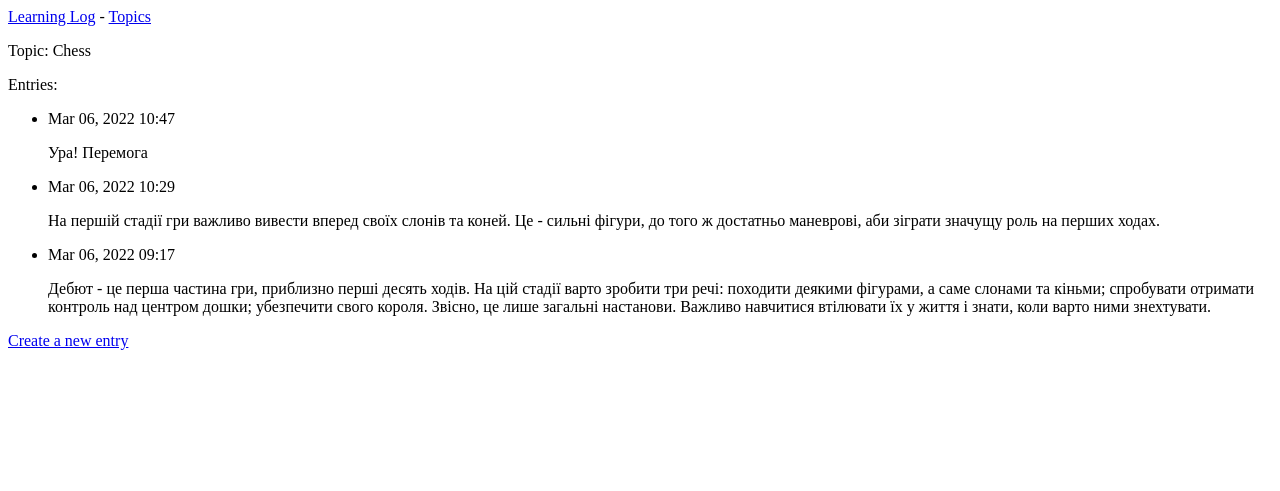
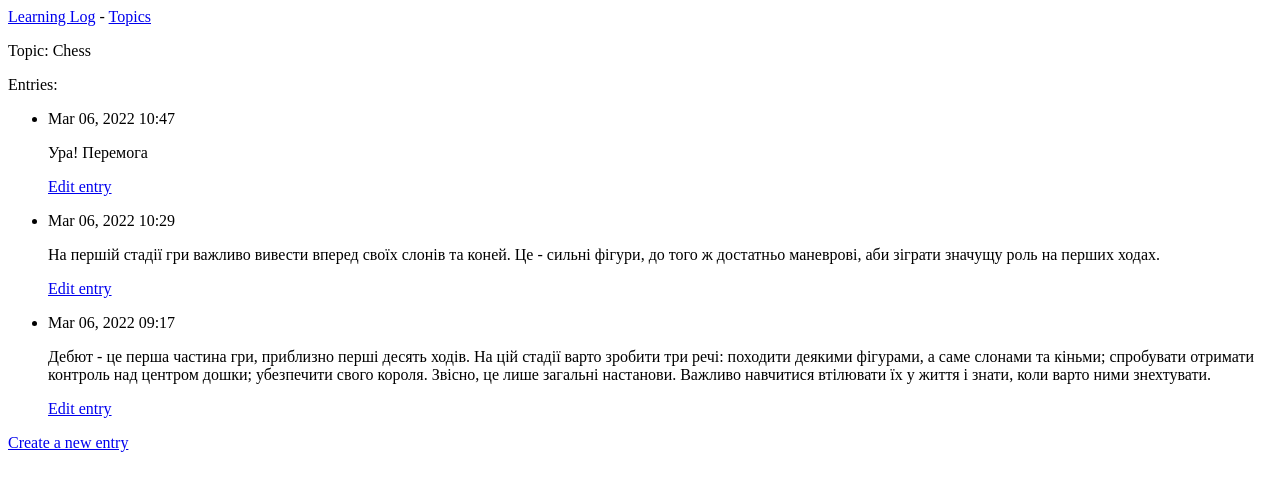
Before and after one commit to THEFUNOFLDOE/LearningLog-Crash-Course-Python, a Django app: page /topics/1/ in a window 1280 px wide. Shown: the top 491 px of the page. Run offline with Django 4.2, Linux system fonts and the light colour scheme; data comes from the database, SQL or seed files in the repository; both versions use the stored data as it was after the commit.

Commit message:
Learning Log(edit entry)

```diff
--- a/learning_logs/templates/learning_logs/topic.html
+++ b/learning_logs/templates/learning_logs/topic.html
@@ -16,6 +16,7 @@
             <li>
                 <p>{{ entry.date_added|date:'M d, Y H:i' }}</p>
                 <p>{{ entry.text|linebreaks }}</p>
+                <a href="{% url 'learning_logs:edit_entry' entry.id %}">Edit entry</a>
             </li>
         {% empty %}
             <li>There are no entries for this topic yet</li>
--- a/learning_logs/urls.py
+++ b/learning_logs/urls.py
@@ -8,4 +8,5 @@ urlpatterns = [
     path('topics/<int:topic_id>/', views.topic, name='topic'),
     path('new_topic/', views.new_topic, name='new_topic'),
     path('new_entry/<int:topic_id>/', views.new_entry, name='new_entry'),
+    path('edit_entry/<int:entry_id>', views.edit_entry, name='edit_entry'),
 ]
--- a/learning_logs/views.py
+++ b/learning_logs/views.py
@@ -1,5 +1,5 @@
 from django.shortcuts import render, redirect
-from .models import Topic
+from .models import Topic, Entry
 from .forms import TopicForm, EntryForm
 
 def index(request):
@@ -44,3 +44,18 @@ def new_entry(request, topic_id):
 
     context = {'topic': topic, 'form': form}
     return render(request, 'learning_logs/new_entry.html', context)
+
+def edit_entry(request, entry_id):
+    entry = Entry.objects.get(id=entry_id)
+    topic = entry.topic
+
+    if request.method != 'POST':
+        form = EntryForm(instance=entry)
+    else:
+        form = EntryForm(instance=entry, data=request.POST)
+        if form.is_valid():
+            form.save()
+            return redirect('learning_logs:topic', topic_id=topic.id)
+
+    context = {'entry': entry, 'topic': topic, 'form': form}
+    return render(request, 'learning_logs/edit_entry.html', context)
```
Also changed, not shown: learning_logs/templates/learning_logs/edit_entry.html (added, +16 -0 lines), db.sqlite3.
